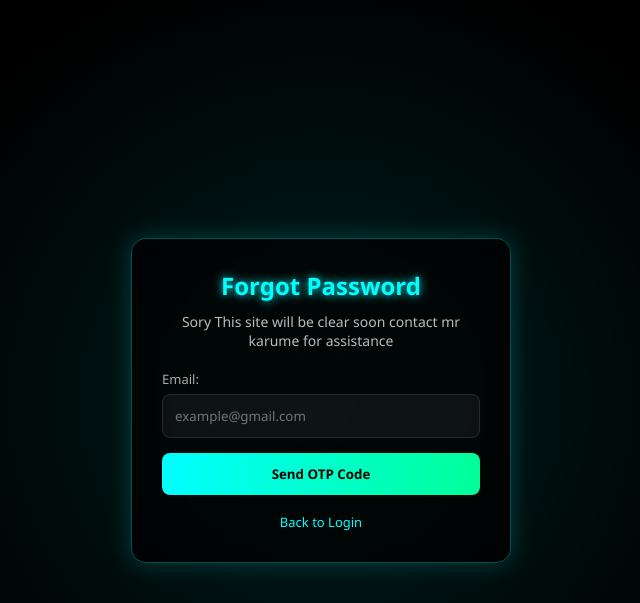
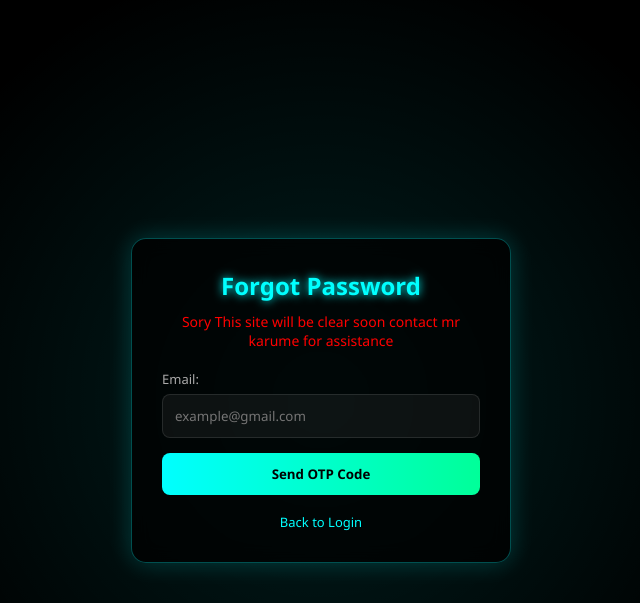
Before and after one commit to bakarikarume1-collab/web-hacking-platform, a Flask app: page /forgot-password in a window 1280 px wide. Shown: the top 603 px of the page, without its empty margins (319-959 px from the left). Run offline with Flask 3, Linux system fonts and the light colour scheme.

Commit message:
Fix typo in forgot password message

```diff
--- a/templates/forgot_password.html
+++ b/templates/forgot_password.html
@@ -132,7 +132,7 @@
 
 <div class="container">
     <h2>Forgot Password</h2>
-    <p style="color": red;> Sory This site will be clear soon  contact mr karume for assistance</p>
+    <p style="color: red;"> Sory This site will be clear soon  contact mr karume for assistance</p>
 
     <form action="/forgot-password" method="POST">
         <div class="form-group">
```
